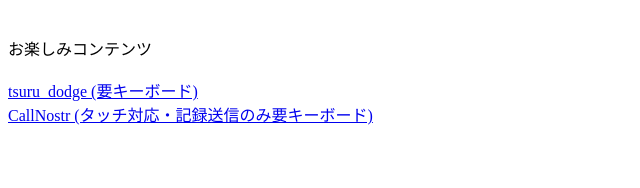
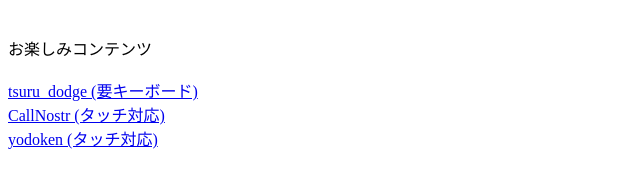
Before and after one commit to circleayugm/howto-nostr.github.io, a plain HTML site: page index.html in a window 1280 px wide. Shown: the whole page, without its empty margins (0-640 px from the left). Drawn offline with Linux system fonts and the light colour scheme.

Commit message:
yodoken追加。

```diff
--- a/index.html
+++ b/index.html
@@ -10,6 +10,7 @@
 お楽しみコンテンツ<br>
 <br>
 <a href="tsuru_dodge/">tsuru_dodge (要キーボード)</a><br>
-<a href="CallNostr/">CallNostr (タッチ対応・記録送信のみ要キーボード)</a><br>
+<a href="CallNostr/">CallNostr (タッチ対応)</a><br>
+<a href="yodoken/">yodoken (タッチ対応)</a><br>
   </body>
 </html>
```
